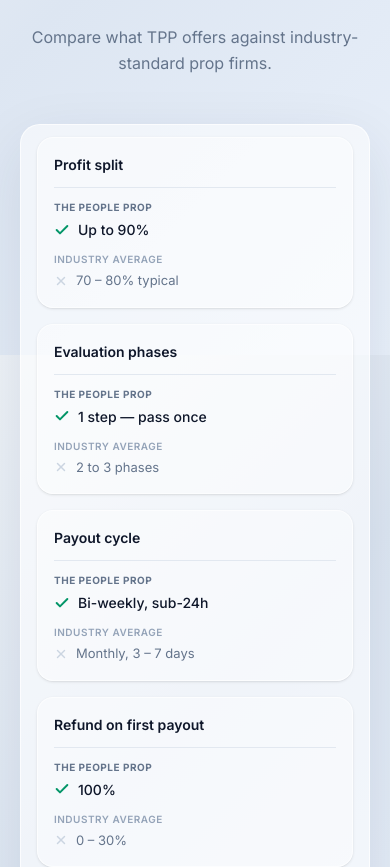
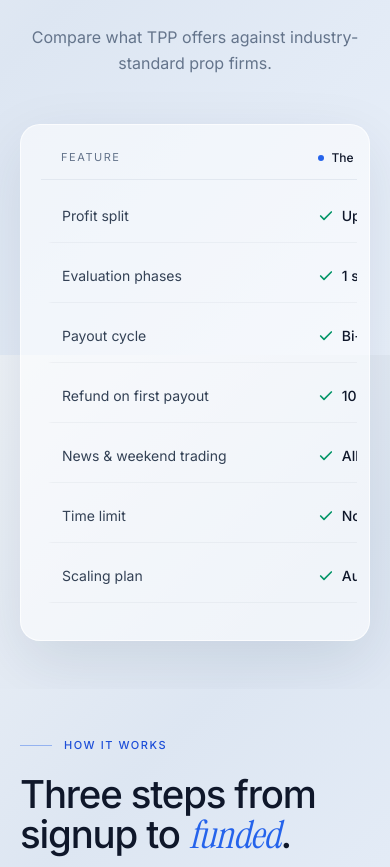
Before and after one commit to jatinkatariaaaa/thepeoplepropwebsite, a Next.js app: page / in a window 390 px wide. Shown: the part 7241-8108 px from the top of the page. Built offline with nearby package versions, Linux system fonts and the light colour scheme.

Commit message:
Implement horizontal swipeable comparison table for mobile

```diff
--- a/src/components/landing/WhyChooseUs.tsx
+++ b/src/components/landing/WhyChooseUs.tsx
@@ -61,10 +61,11 @@ export function WhyChooseUs() {
         />
 
         <AnimatedSection>
-          <div className="evalsteps-panel overflow-hidden max-w-4xl mx-auto flex flex-col gap-4 md:gap-2" style={{ padding: '12px' }}>
+          <div className="evalsteps-panel overflow-hidden max-w-4xl mx-auto flex flex-col gap-2" style={{ padding: '12px' }}>
 
-            {/* Desktop Table Layout */}
-            <div className="hidden md:block">
+            {/* Horizontal Scroll Wrapper for Mobile */}
+            <div className="w-full overflow-x-auto pb-4 md:pb-0 hide-scrollbar-on-desktop">
+              <div className="min-w-[700px] md:min-w-0">
                 {/* Header */}
                 <div className="grid grid-cols-[1.2fr_1fr_1fr] px-2 mb-2">
                   <div className="px-5 md:px-7 py-3 text-[11px] tracking-eyebrow text-[var(--ink-500)] border-b border-[var(--border)]">
@@ -107,48 +108,6 @@ export function WhyChooseUs() {
                   ))}
                 </AnimatedSection>
               </div>
-
-            {/* Mobile Card Layout */}
-            <div className="block md:hidden">
-              <AnimatedSection stagger className="flex flex-col gap-4 px-1 pb-2">
-                {rows.map((r) => (
-                  <AnimatedItem key={`mobile-${r.feature}`}>
-                    <div className="rounded-2xl relative overflow-hidden bg-white/40 border border-white/60 shadow-sm flex flex-col p-4">
-
-                      {/* Feature Name */}
-                      <div className="text-[14px] font-semibold text-[var(--ink-950)] mb-3 pb-3 border-b border-[var(--border)]">
-                        {r.feature}
-                      </div>
-
-                      {/* Compare grid inside card */}
-                      <div className="flex flex-col gap-3">
-                        {/* TPP Row */}
-                        <div className="flex flex-col gap-1">
-                          <span className="text-[10px] uppercase tracking-wider font-bold text-[var(--ink-500)]">
-                            The People Prop
-                          </span>
-                          <div className="flex items-center gap-2 text-[14px] font-medium text-[var(--ink-950)]">
-                            <Check className="w-4 h-4 text-[var(--success)] shrink-0" strokeWidth={3} />
-                            {r.tpp}
-                          </div>
-                        </div>
-
-                        {/* Others Row */}
-                        <div className="flex flex-col gap-1">
-                          <span className="text-[10px] uppercase tracking-wider font-semibold text-[var(--ink-400)]">
-                            Industry Average
-                          </span>
-                          <div className="flex items-center gap-2 text-[13px] text-[var(--ink-500)]">
-                            <X className="w-3.5 h-3.5 text-[var(--ink-300)] shrink-0" strokeWidth={2.5} />
-                            {r.others}
-                          </div>
-                        </div>
-                      </div>
-
-                    </div>
-                  </AnimatedItem>
-                ))}
-              </AnimatedSection>
             </div>
 
           </div>
```
Lines whose indentation alone changed are shown as unchanged.
